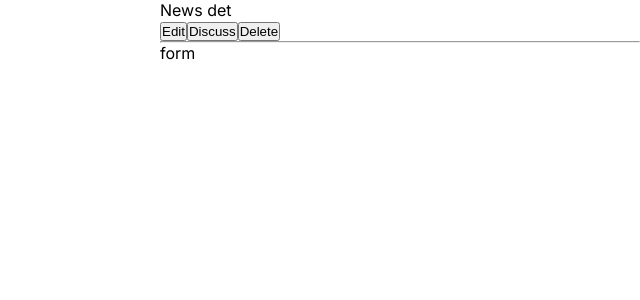
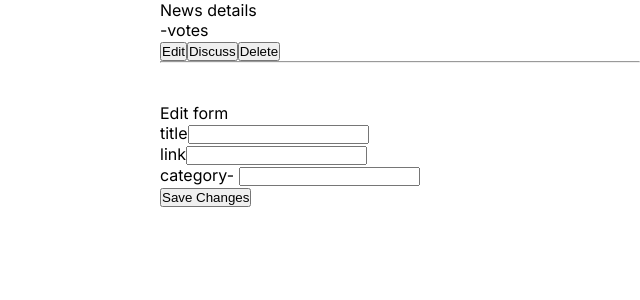
Before and after one commit to Koushith/Hacker-News-Remastered, a React (Create React App) app in the folder client/: page /news-details/1 in a window 1280 px wide. Both pictures are taken after a click on the button "Edit". Shown: the top 300 px of the page, without its empty margins (640-1280 px from the left). Built offline with nearby package versions, Linux system fonts and the light colour scheme; no server answers.

Commit message:
adds edit functionality

```diff
--- a/client/src/screens/news-details/news-details.screen.tsx
+++ b/client/src/screens/news-details/news-details.screen.tsx
@@ -1,3 +1,4 @@
+import { isEditable } from "@testing-library/user-event/dist/utils";
 import axios from "axios";
 import { useEffect, useState } from "react";
 import { useParams } from "react-router-dom";
@@ -8,6 +9,12 @@ export const NewsDetails = () => {
 
   const [news, setNews] = useState<any>([]);
   const [comment, setComment] = useState("");
+
+  const [title, setTitle] = useState("");
+  const [link, setLink] = useState("");
+
+  const [category, setCategory] = useState(news.category);
+  console.log("catttttt", category);
 
   const { id } = useParams();
 
@@ -23,25 +30,40 @@ export const NewsDetails = () => {
 
   useEffect(() => {
     fetchNewsDetails();
-  }, []);
+  }, [isEdit]);
 
   const editHandler = () => {
     setIsEdit(!isEdit);
+    setIsCommentable(false);
   };
 
   const discussHandler = () => {
     setIsCommentable(!isCommentable);
+    setIsEdit(false);
   };
 
   const deleteHandler = () => {};
 
+  const editSaveHandler = async () => {
+    console.log({ title, category, link });
+
+    const data = await axios.put(`http://localhost:5000/links/${id}`, {
+      title,
+      category,
+      link,
+    });
+    setIsEdit(false);
+    console.log(":dayaa", data);
+  };
+
   return (
     <div style={{ marginLeft: "800px" }}>
-      News det
+      News details
       <p>{news?.category}</p>
       <p>{news.title}</p>
       <p>{news.link}</p>
       <p>{news.createdAt}</p>
+      <p>{news.upVotes} -votes</p>
       <button onClick={editHandler}>Edit</button>
       <button onClick={discussHandler}>Discuss</button>
       <button onClick={deleteHandler}>Delete</button>
@@ -54,7 +76,41 @@ export const NewsDetails = () => {
       )}
       {isEdit && (
         <>
-          <div>form</div>
+          <div style={{ marginTop: "40px" }}>Edit form</div>
+          <div>
+            <label htmlFor="title">title</label>
+            <input
+              type="text"
+              placeholder={news.title}
+              value={title}
+              onChange={(e) => setTitle(e.target.value)}
+            />
+          </div>
+          <div>
+            <label htmlFor="link">link</label>
+            <input
+              type="text"
+              placeholder={news.link}
+              value={link}
+              onChange={(e) => setLink(e.target.value)}
+            />
+          </div>
+          <div>
+            <label htmlFor="category">category- {category}</label>
+            <input
+              type="text"
+              placeholder={news.category}
+              value={category}
+              onChange={(e) => setCategory(e.target.value)}
+            />
+          </div>
+          {/* check later */}
+          {/* <div>
+            <label htmlFor="tags">title</label>
+            <input type="text" placeholder="tags" />
+          </div> */}
+
+          <button onClick={editSaveHandler}>Save Changes</button>
         </>
       )}
     </div>
```
Also changed, not shown: 2 other files (tests, documents, lock files or other folders).
